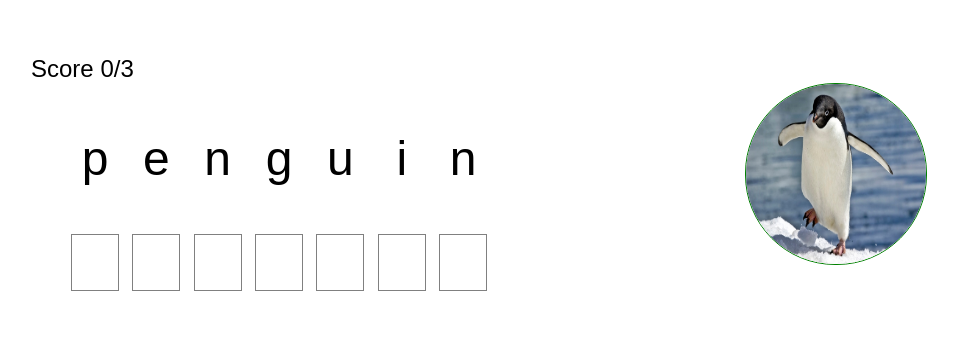
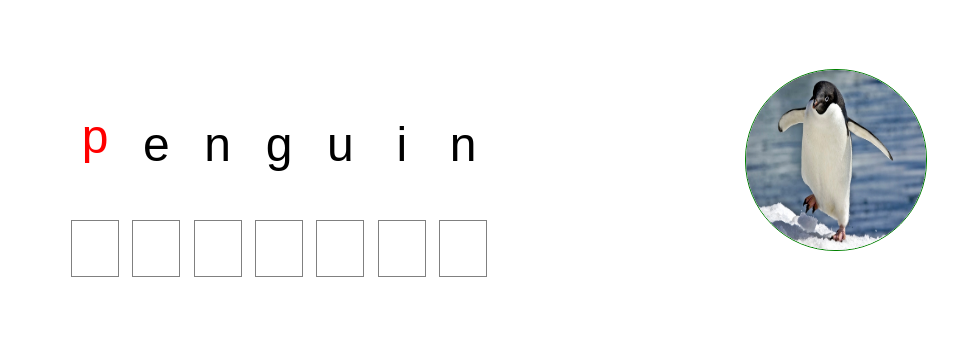
Before and after one commit to bangline/mhp, a plain HTML site: page index.html in a window 1280 px wide. Shown: the part 203-545 px from the top of the page, without its empty margins (161-1119 px from the left). Drawn offline with nearby package versions, Linux system fonts and the light colour scheme.

Commit message:
Reduce target score to 1
Appeared to be making the game too difficult in the first instance, so
reducing the target to a single puzzle for now.

```diff
--- a/app.js
+++ b/app.js
@@ -12,7 +12,7 @@ $(document).ready(function() {
 
   var keyStroke = 0;
   var score = 0;
-  var targetScore = 3;
+  var targetScore = 1;
 
   // Load a puzzle here
   var puzzle;
@@ -68,9 +68,9 @@ $(document).ready(function() {
     keyStroke = 0;
     puzzle = puzzles[_.random(0, puzzles.length - 1)];
     $('.content-wrap').html(puzzleTemplate(puzzle));
+    highlightNextLetter(0);
   };
 
-  highlightNextLetter(0);
   updateScore(score);
   loadPuzzle();
 
--- a/index.html
+++ b/index.html
@@ -14,7 +14,7 @@
   <body>
       <div id="app">
         <div>
-          <header>Score <span id="score"></span>/<span id="target-score"></span></header>
+          <!-- <header>Score <span id="score"></span>/<span id="target-score"></span></header> -->
           <main>
             <div class="content-wrap">
             </div>
```
Also changed, not shown: 1 other file.
